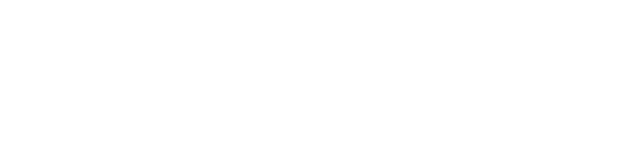
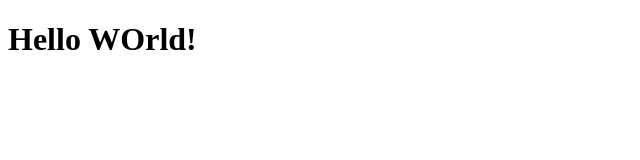
Before and after one commit to amcordeiro-agendo/git-one, a plain HTML site: page index.html in a window 1280 px wide. Shown: the whole page, without its empty margins (0-640 px from the left). Drawn offline with Linux system fonts and the light colour scheme.

Commit message:
added h1

```diff
--- a/index.html
+++ b/index.html
@@ -6,6 +6,6 @@
   <title>Document 23</title>
 </head>
 <body>
-
+  <h1>Hello WOrld!</h1>
 </body>
 </html>
```
